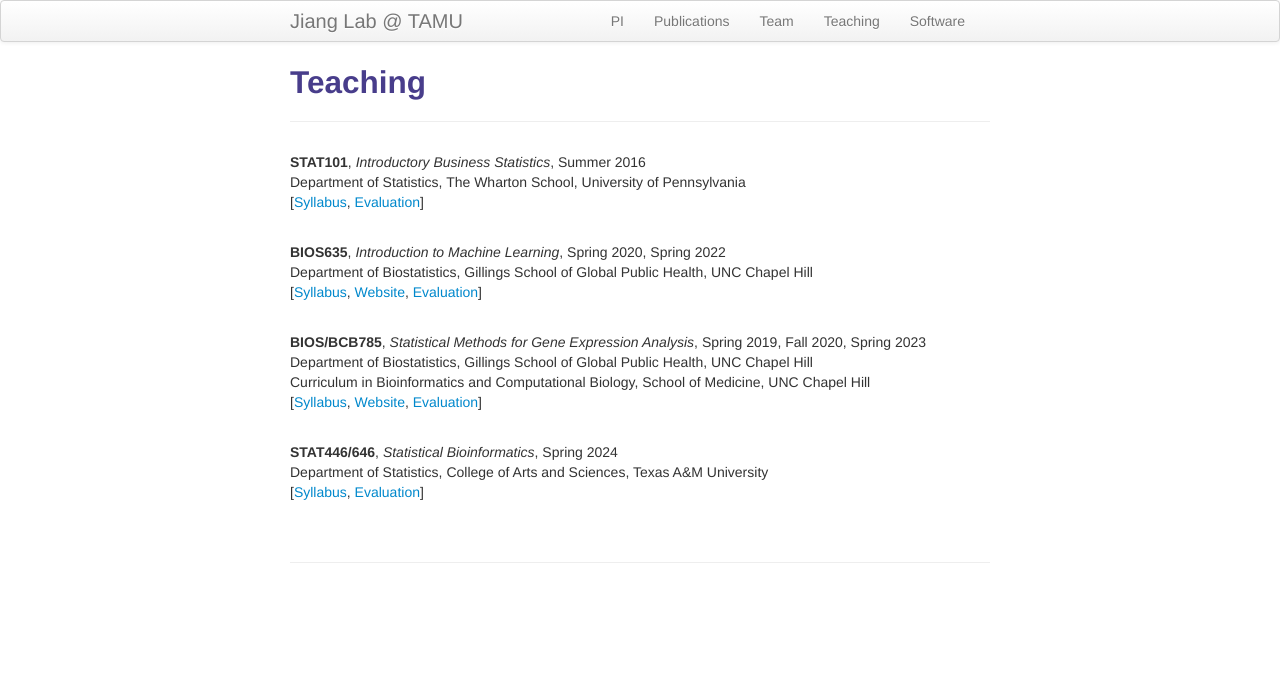
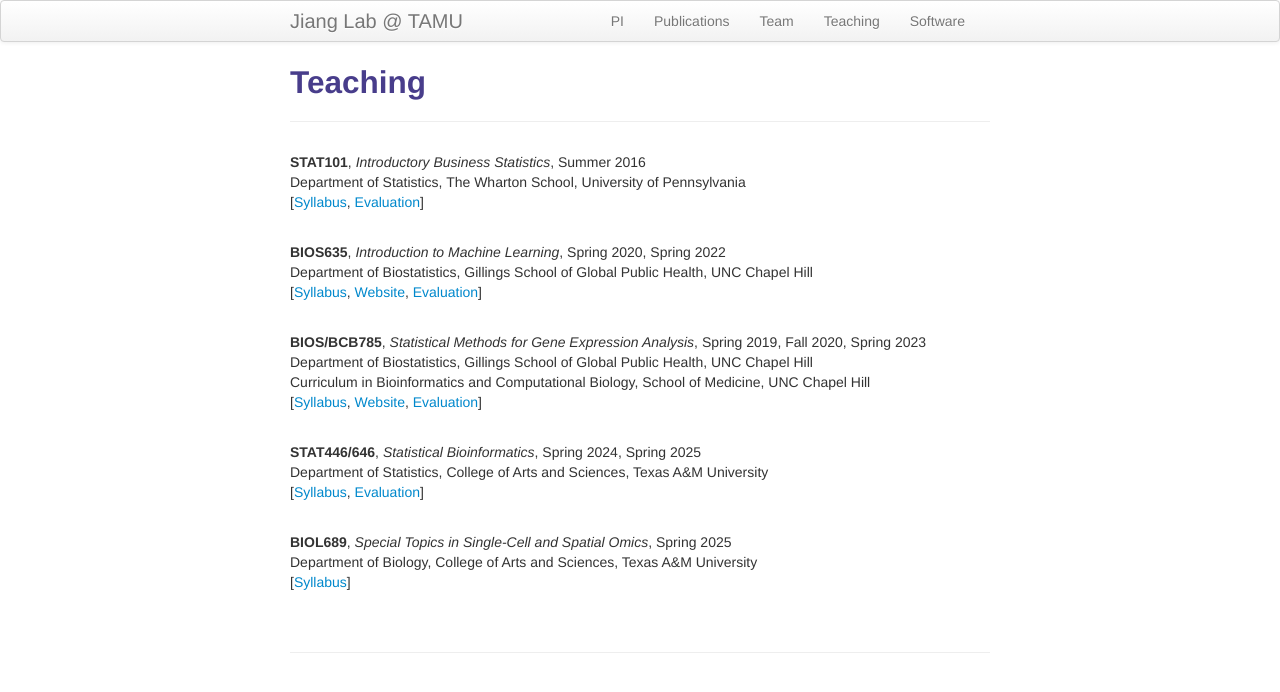
Before and after one commit to yuchaojiang/yuchaojiang.github.io, a Jekyll site: the page built from pages/teaching.md, in a window 1280 px wide. Shown: the top 692 px of the page. Built offline with Jekyll 4.4.1, drawn with Linux system fonts in a browser that asks for light colours.

Commit message:
Update teaching.md

```diff
--- a/pages/teaching.md
+++ b/pages/teaching.md
@@ -28,9 +28,15 @@ Curriculum in Bioinformatics and Computational Biology, School of Medicine, UNC
 </div>
 <br/>
 <div class="cv">
-  <b>STAT446/646</b>, <i>Statistical Bioinformatics</i>, Spring 2024 <br/>
+  <b>STAT446/646</b>, <i>Statistical Bioinformatics</i>, Spring 2024, Spring 2025 <br/>
 Department of Statistics, College of Arts and Sciences, Texas A&M University <br/>
 [<a href="https://www.dropbox.com/scl/fi/zg7h9bpu035uhy9g46cj2/syllabus.pdf?rlkey=5eoa6ahsa3kg26w0vhzzvk3ot&dl=0" title="Syllabus">Syllabus</a>,
 	<a href="https://www.dropbox.com/scl/fi/xms8m6267witracs4crjd/evaluation.pdf?rlkey=cysvylhls37a9qrs116saw86s&st=p0tcjl0u&dl=0" title="Evaluation">Evaluation</a>]
 </div>
 <br/>
+<div class="cv">
+  <b>BIOL689</b>, <i>Special Topics in Single-Cell and Spatial Omics</i>, Spring 2025 <br/>
+Department of Biology, College of Arts and Sciences, Texas A&M University <br/>
+[<a href="https://www.dropbox.com/scl/fi/kic4j23kqk98fuo67nc5n/Syllabus_BIOL_689_Yuchao_Jiang.pdf?rlkey=is6ph85i22pyld25qmrg0d7e0&dl=0" title="Syllabus">Syllabus</a>]
+</div>
+<br/>
```
